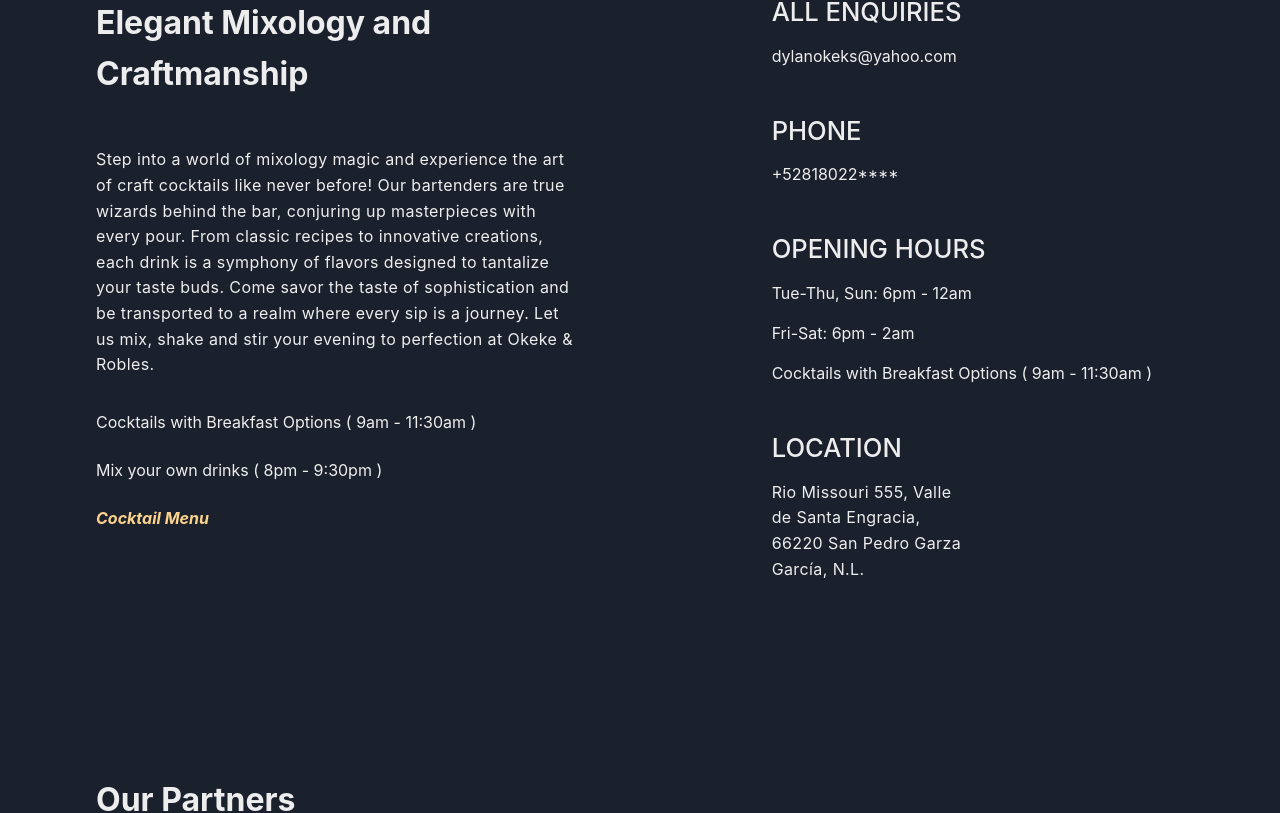
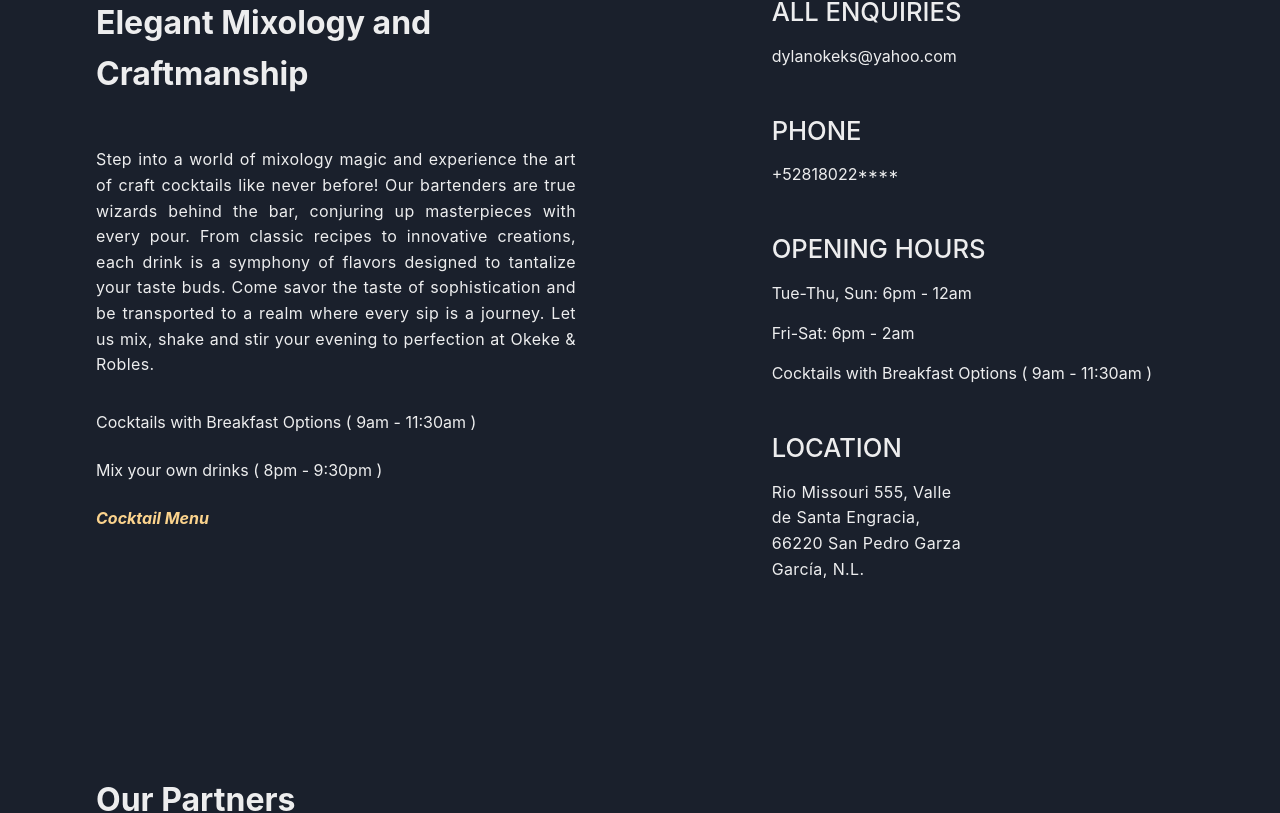
Before and after one commit to Okekejr/dd-cocktails, a Next.js app: page / in a window 1280 px wide. Shown: the part 651-1464 px from the top of the page. Built offline with nearby package versions, Linux system fonts and the light colour scheme.

Commit message:
UI fixes

```diff
--- a/src/components/footer/Disclaimer.tsx
+++ b/src/components/footer/Disclaimer.tsx
@@ -4,13 +4,13 @@ import { FC } from "react";
 export const Disclaimer: FC<FlexProps> = (props) => {
   return (
     <Flex {...props}>
-      <Text fontSize="1rem" marginBottom="1rem">
+      <Text fontSize="1rem" marginBottom="1rem" textAlign="justify">
         *The purpose of this website is solely to display my UI/UX designing and
         Web development skills, it combines resources and ideas from different
         websites. This website was developed solely by{" "}
         <Link href="https://github.com/Okekejr" isExternal>
           Chukwuebuka Emmanuel Okeke (ME)
-        </Link>
+        </Link>{" "}
         and it does not intend to promote anything other than my skills. It was
         developed with Figma, Next.js, Chakra UI and Typescript. This website
         represents an Idea only and isn't a real place yet. For more information
--- a/src/components/pitcher/pitch.tsx
+++ b/src/components/pitcher/pitch.tsx
@@ -14,8 +14,13 @@ export const PitchText: FC<BoxProps> = (props) => {
           Elegant Mixology and Craftmanship
         </Heading>
       </Box>
-      <Box w={{ base: "20rem", md: "23rem", lg: "30rem" }}>
-        <Text fontSize="1rem" letterSpacing="0.4px" lineHeight="1.6em">
+      <Box w={{ base: "fit-content", md: "23rem", lg: "30rem" }}>
+        <Text
+          fontSize="1rem"
+          letterSpacing="0.4px"
+          lineHeight="1.6em"
+          textAlign="justify"
+        >
           Step into a world of mixology magic and experience the art of craft
           cocktails like never before! Our bartenders are true wizards behind
           the bar, conjuring up masterpieces with every pour. From classic
```
Also changed, not shown: src/components/_pages/careerpage.tsx (+4 -4 lines).
